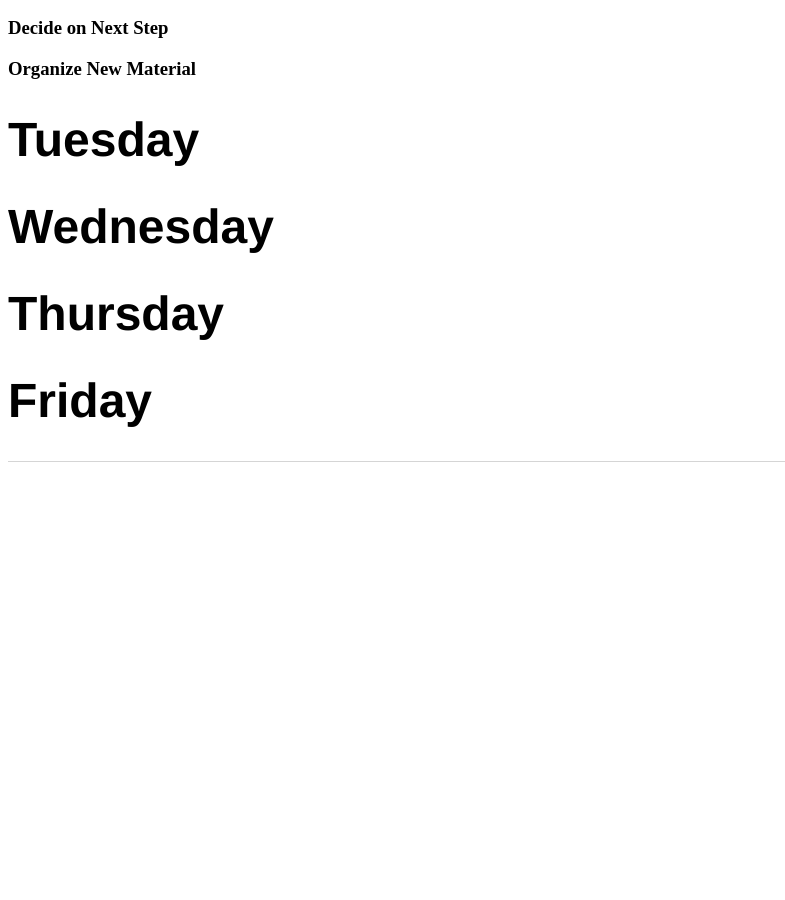
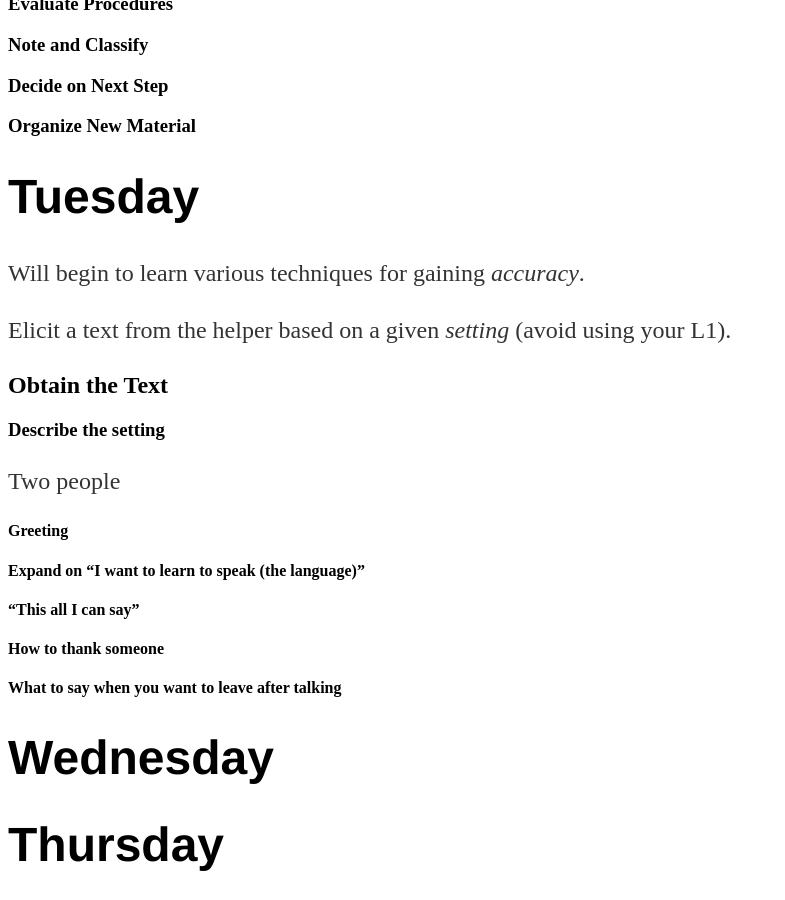
Before and after one commit to nczempin/ll, a Jekyll site: the page built from index.md, in a window 1280 px wide and 900 px high, scrolled down 3338 px. Shown: the whole window, without its empty margins (0-785 px from the left). Built offline with Jekyll 4.4.1, drawn with Linux system fonts in a browser that asks for light colours; before the commit the page ends 3808 px from its top, so only the background shows below that; some of the changed text lies outside the part shown.

Commit message:
Update index.md

```diff
--- a/index.md
+++ b/index.md
@@ -130,7 +130,23 @@
 ### Decide on Next Step
 
 ### Organize New Material
+
 # Tuesday
+
+Will begin to learn various techniques for gaining *accuracy*.
+
+Elicit a text from the helper based on a given *setting* (avoid using your L1).
+
+## Obtain the Text
+
+### Describe the setting
+Two people
+#### Greeting
+#### Expand on "I want to learn to speak (the language)"
+#### "This all I can say"
+#### How to thank someone
+#### What to say when you want to leave after talking
+
 # Wednesday
 # Thursday
 # Friday
```
Also changed, not shown: other parts of index.md (+2 -2 lines).
